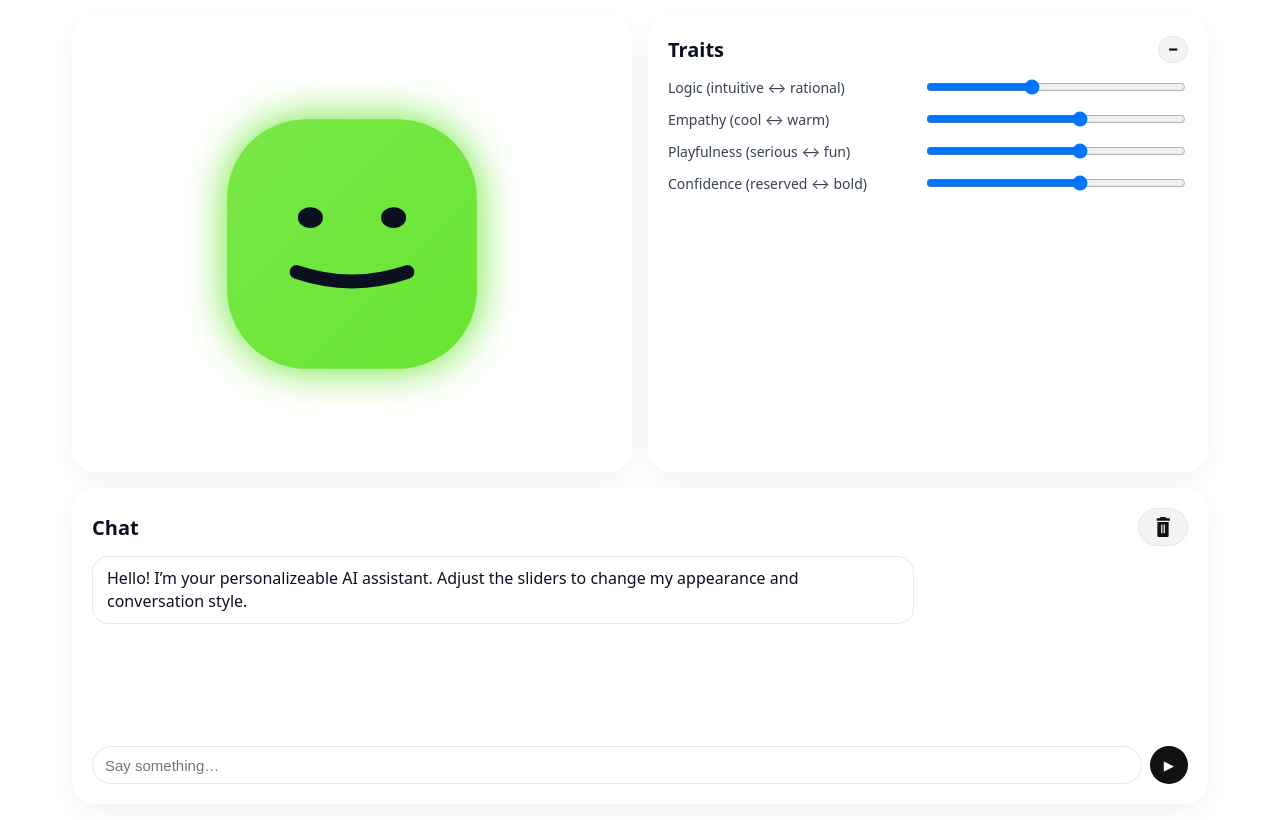
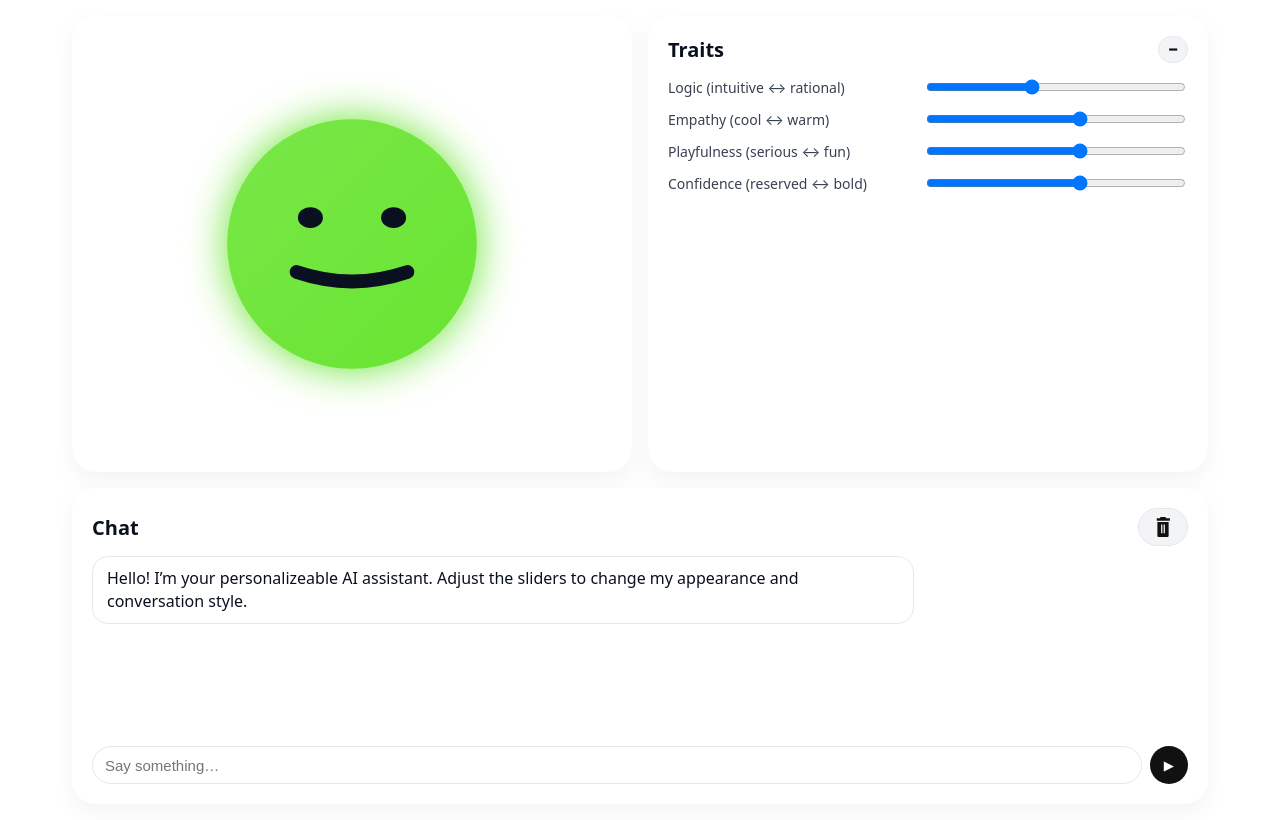
Before and after one commit to maxvi11e/glow-toy, a plain HTML site: page index.html in a window 1280 px wide. Drawn offline with Linux system fonts and the light colour scheme.

Commit message:
remove square

```diff
--- a/index.html
+++ b/index.html
@@ -34,7 +34,7 @@
     /* Avatar */
     .avatarCard{max-width:560px; width:100%}
     .avatarWrap{display:flex; flex-direction:column; align-items:center; user-select:none; width:100%}
-    .avatarWrap svg{width:100%; height:auto; max-width:560px}
+  .avatarWrap svg{width:64%; height:auto; max-width:448px; display:block; margin-left:auto; margin-right:auto;}
 
     /* Traits (match avatar width on desktop) */
     .traitsCard{max-width:560px; width:100%}
@@ -121,8 +121,6 @@
 </head>
 <body>
 <div class="wrap">
-
-
   <!-- <div class="stack">
     <div class="h2">Parameterized LLM Assistant</div>
     <div class="tiny">Demo</div>
@@ -262,17 +260,19 @@
     const id = Math.random().toString(36).slice(2);
 
     const eye = (x) =>
-      s.eyes==="squares" ? `<rect x="${x-9}" y="92" width="18" height="18" rx="2" fill="#0b1020"/>` :
-      s.eyes==="ovals"   ? `<ellipse cx="${x}" cy="101" rx="9" ry="7.5" fill="#0b1020"/>` :
-                           `<circle cx="${x}" cy="101" r="7.5" fill="#0b1020"/>`;
+      s.eyes==="squares"
+        ? `<rect x="${x-9}" y="95.8" width="18" height="10.8" rx="2" fill="#0b1020"/>` // y=92+3.8, height=18*0.6=10.8
+        : s.eyes==="ovals"
+        ? `<ellipse cx="${x}" cy="101" rx="9" ry="7.5" fill="#0b1020"/>`
+        : `<circle cx="${x}" cy="101" r="7.5" fill="#0b1020"/>`;
 
     const mouth = s.smile
       ? `M80 ${145 - s.smileLift} Q120 ${145 + s.smileAmt - s.smileLift} 160 ${145 - s.smileLift}`
       : `M92 142 H148`;
 
-    // Responsive SVG (full-width on mobile, capped via CSS)
+    // Always use a circle for the avatar background
     $("#avatar").innerHTML = `
-      <svg width="288" height="288" viewBox="0 0 240 240" role="img" preserveAspectRatio="xMidYMid meet">
+  <svg width="230" height="230" viewBox="0 0 240 240" role="img" preserveAspectRatio="xMidYMid meet">
         <defs>
           <linearGradient id="ov-${id}" x1="0%" y1="0%" x2="100%" y2="100%">
             <stop offset="0%" stop-color="white" stop-opacity="0.12"/>
@@ -285,8 +285,8 @@
         </defs>
         <!-- Scale everything to 80% and re-center -->
         <g transform="translate(24,24) scale(0.8)">
-          <rect x="30" y="30" width="180" height="180" rx="${s.r}" fill="${s.fill}" filter="url(#f-${id})"/>
-          <rect x="30" y="30" width="180" height="180" rx="${s.r}" fill="url(#ov-${id})" pointer-events="none"/>
+          <circle cx="120" cy="120" r="90" fill="${s.fill}" filter="url(#f-${id})"/>
+          <circle cx="120" cy="120" r="90" fill="url(#ov-${id})" pointer-events="none"/>
           ${eye(90)} ${eye(150)}
           <path d="${mouth}" stroke="#0b1020" stroke-width="10" stroke-linecap="round" fill="none"/>
         </g>
```
